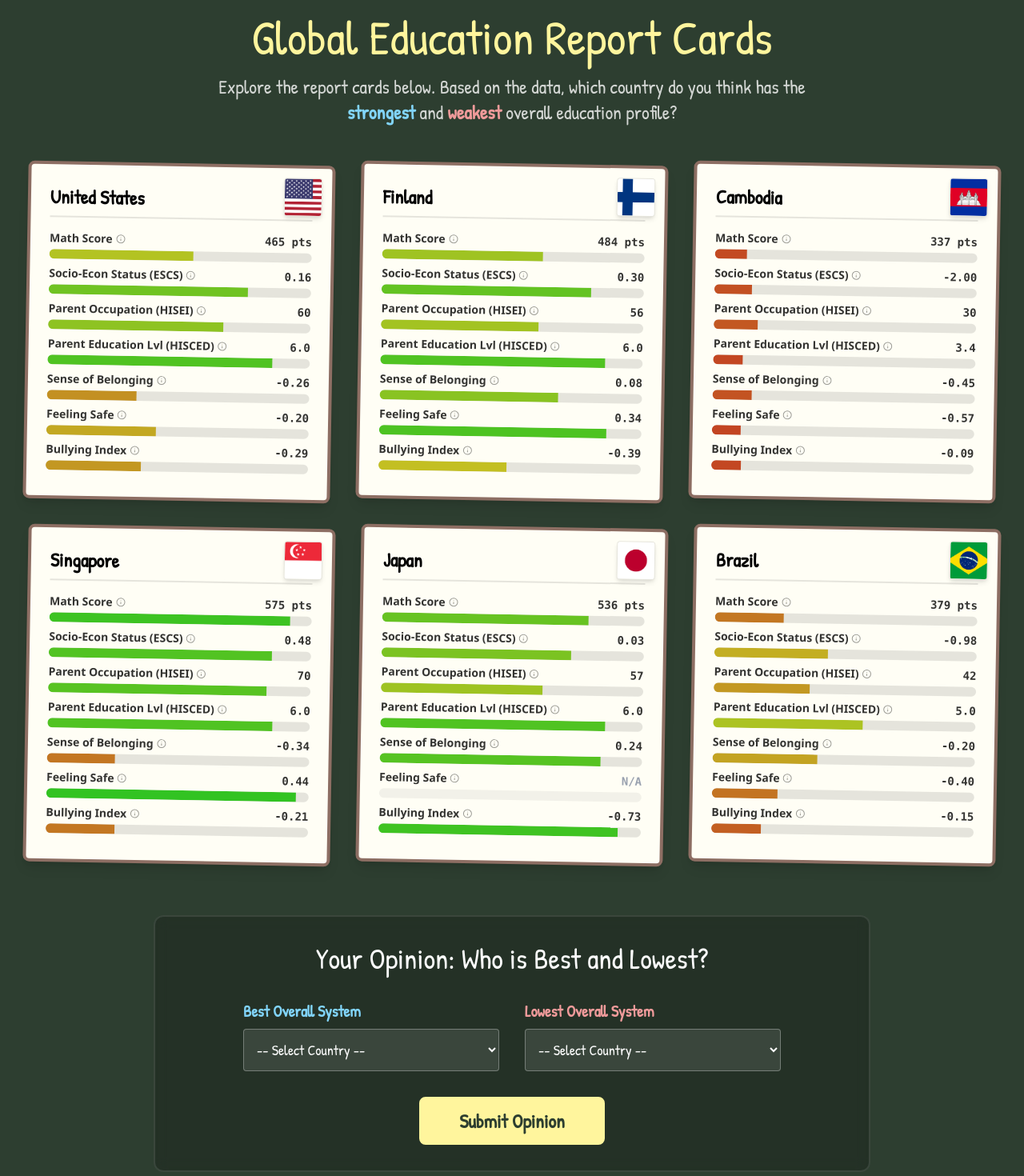
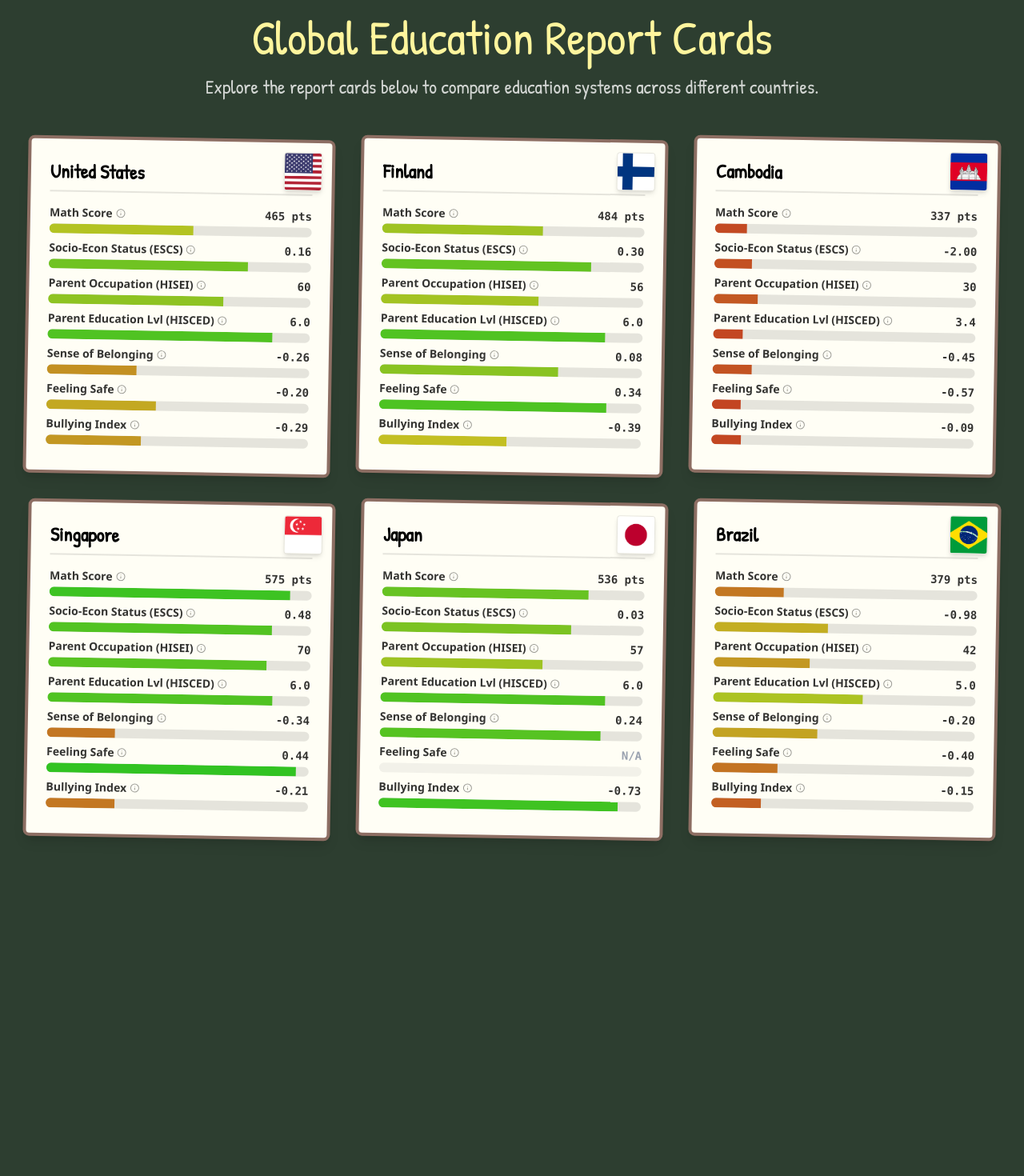
Before and after one commit to RandyHuynh5815/excellent-education-systems, a Next.js app in the folder education-app/: page /report-cards in a window 1280 px wide. Shown: the part 80-1550 px from the top of the page at 80% size. After the commit the page ends 1304 px from the top, so only its background shows below. Built offline with nearby package versions, Linux system fonts and the light colour scheme.

Commit message:
Comment out opinion section. TODO: Implement database for working voting system

```diff
--- a/education-app/components/country-report/CountryEducationReportCards.tsx
+++ b/education-app/components/country-report/CountryEducationReportCards.tsx
@@ -1,114 +1,122 @@
-'use client';
+"use client";
 
-import { useState, useMemo, useEffect } from 'react';
-import { CountryCard } from './CountryCard';
-import { COUNTRY_STATS, getRankedCountries, CountryId } from '@/lib/countryReportData';
-import { Button } from '@/components/ui/Button';
-import { Check, X } from 'lucide-react';
-import { BarChart, Bar, XAxis, YAxis, CartesianGrid, Tooltip as RechartsTooltip, Legend, ResponsiveContainer } from 'recharts';
-import { OpinionSubmission } from '@/lib/types';
+// import { useState, useMemo, useEffect } from 'react';
+import { CountryCard } from "./CountryCard";
+import { COUNTRY_STATS } from "@/lib/countryReportData";
+// import { getRankedCountries, CountryId } from '@/lib/countryReportData';
+// import { Button } from '@/components/ui/Button';
+// import { Check, X } from 'lucide-react';
+// import { BarChart, Bar, XAxis, YAxis, CartesianGrid, Tooltip as RechartsTooltip, Legend, ResponsiveContainer } from 'recharts';
+// import { OpinionSubmission } from '@/lib/types';
 
 export default function CountryEducationReportCards() {
-  const [bestGuess, setBestGuess] = useState<string>("");
-  const [lowestGuess, setLowestGuess] = useState<string>("");
-  const [submitted, setSubmitted] = useState(false);
-  const [submissions, setSubmissions] = useState<OpinionSubmission[]>([]);
-  const [isLoading, setIsLoading] = useState(true);
+  // COMMENTED OUT: Opinion submission feature - requires database implementation for production
+  // const [bestGuess, setBestGuess] = useState<string>("");
+  // const [lowestGuess, setLowestGuess] = useState<string>("");
+  // const [submitted, setSubmitted] = useState(false);
+  // const [submissions, setSubmissions] = useState<OpinionSubmission[]>([]);
+  // const [isLoading, setIsLoading] = useState(true);
 
-  const { best, lowest } = useMemo(() => getRankedCountries(), []);
+  // const { best, lowest } = useMemo(() => getRankedCountries(), []);
 
-  // Fetch all submissions on load
-  useEffect(() => {
-    fetchVotes();
-  }, []);
+  // // Fetch all submissions on load
+  // useEffect(() => {
+  //   fetchVotes();
+  // }, []);
 
-  const fetchVotes = async () => {
-    try {
-      const res = await fetch('/api/opinions');
-      if (res.ok) {
-        const data = await res.json();
-        setSubmissions(data || []);
-      }
-    } catch (error) {
-      console.error('Failed to fetch votes', error);
-    } finally {
-      setIsLoading(false);
-    }
-  };
+  // const fetchVotes = async () => {
+  //   try {
+  //     const res = await fetch('/api/opinions');
+  //     if (res.ok) {
+  //       const data = await res.json();
+  //       setSubmissions(data || []);
+  //     }
+  //   } catch (error) {
+  //     console.error('Failed to fetch votes', error);
+  //   } finally {
+  //     setIsLoading(false);
+  //   }
+  // };
 
-  const handleSubmit = async () => {
-    if (bestGuess && lowestGuess && bestGuess !== lowestGuess) {
-      try {
-        const res = await fetch('/api/opinions', {
-          method: 'POST',
-          headers: { 'Content-Type': 'application/json' },
-          body: JSON.stringify({ bestCountry: bestGuess, worstCountry: lowestGuess }),
-        });
+  // const handleSubmit = async () => {
+  //   if (bestGuess && lowestGuess && bestGuess !== lowestGuess) {
+  //     try {
+  //       const res = await fetch('/api/opinions', {
+  //         method: 'POST',
+  //         headers: { 'Content-Type': 'application/json' },
+  //         body: JSON.stringify({ bestCountry: bestGuess, worstCountry: lowestGuess }),
+  //       });
 
-        if (res.ok) {
-          setSubmitted(true);
-          await fetchVotes(); // Refresh data
+  //       if (res.ok) {
+  //         setSubmitted(true);
+  //         await fetchVotes(); // Refresh data
 
-          // Scroll to feedback
-          setTimeout(() => {
-            document.getElementById('feedback-section')?.scrollIntoView({ behavior: 'smooth' });
-          }, 100);
-        }
-      } catch (error) {
-        console.error('Failed to submit vote', error);
-      }
-    }
-  };
+  //         // Scroll to feedback
+  //         setTimeout(() => {
+  //           document.getElementById('feedback-section')?.scrollIntoView({ behavior: 'smooth' });
+  //         }, 100);
+  //       }
+  //     } catch (error) {
+  //       console.error('Failed to submit vote', error);
+  //     }
+  //   }
+  // };
 
-  const isCorrectBest = bestGuess === best.id;
-  const isCorrectLowest = lowestGuess === lowest.id;
-  const isAllCorrect = isCorrectBest && isCorrectLowest;
+  // const isCorrectBest = bestGuess === best.id;
+  // const isCorrectLowest = lowestGuess === lowest.id;
+  // const isAllCorrect = isCorrectBest && isCorrectLowest;
 
-  // Aggregate votes from actual submissions
-  const chartData = useMemo(() => {
-    const counts: Record<string, { best: number, lowest: number }> = {};
+  // // Aggregate votes from actual submissions
+  // const chartData = useMemo(() => {
+  //   const counts: Record<string, { best: number, lowest: number }> = {};
 
-    // Initialize
-    COUNTRY_STATS.forEach(c => {
-      counts[c.id] = { best: 0, lowest: 0 };
-    });
+  //   // Initialize
+  //   COUNTRY_STATS.forEach(c => {
+  //     counts[c.id] = { best: 0, lowest: 0 };
+  //   });
 
-    // Tally
-    submissions.forEach(sub => {
-      if (counts[sub.bestCountry]) counts[sub.bestCountry].best++;
-      if (counts[sub.worstCountry]) counts[sub.worstCountry].lowest++;
-    });
+  //   // Tally
+  //   submissions.forEach(sub => {
+  //     if (counts[sub.bestCountry]) counts[sub.bestCountry].best++;
+  //     if (counts[sub.worstCountry]) counts[sub.worstCountry].lowest++;
+  //   });
 
-    return COUNTRY_STATS.map(c => ({
-      name: c.name,
-      bestVotes: counts[c.id]?.best || 0,
-      lowestVotes: counts[c.id]?.lowest || 0,
-    }));
-  }, [submissions]);
+  //   return COUNTRY_STATS.map(c => ({
+  //     name: c.name,
+  //     bestVotes: counts[c.id]?.best || 0,
+  //     lowestVotes: counts[c.id]?.lowest || 0,
+  //   }));
+  // }, [submissions]);
 
   return (
-    <div className="max-w-7xl mx-auto p-8 text-chalk-white" style={{ fontFamily: '"Patrick Hand", "Comic Sans MS", cursive', fontSize: '1.25rem' }}>
+    <div
+      className="max-w-7xl mx-auto p-8 text-chalk-white"
+      style={{
+        fontFamily: '"Patrick Hand", "Comic Sans MS", cursive',
+        fontSize: "1.25rem",
+      }}
+    >
       {/* Header */}
       <div className="text-center mb-12">
         <h1 className="text-6xl text-chalk-yellow mb-4">
           Global Education Report Cards
         </h1>
         <p className="text-2xl max-w-3xl mx-auto text-chalk-white/80">
-          Explore the report cards below. Based on the data, which country do you think has the
-          <span className="font-bold text-chalk-blue"> strongest</span> and
-          <span className="font-bold text-chalk-red"> weakest</span> overall education profile?
+          Explore the report cards below to compare education systems across
+          different countries.
         </p>
       </div>
 
       {/* Grid */}
       <div className="grid grid-cols-1 md:grid-cols-2 lg:grid-cols-3 gap-8 mb-16">
-        {COUNTRY_STATS.map(country => (
+        {COUNTRY_STATS.map((country) => (
           <CountryCard key={country.id} country={country} />
         ))}
       </div>
 
+      {/* COMMENTED OUT: Opinion submission feature - requires database implementation for production */}
       {/* Guessing Section */}
-      <div className="bg-black/20 backdrop-blur-sm border-2 border-white/10 rounded-xl p-8 max-w-4xl mx-auto">
+      {/* <div className="bg-black/20 backdrop-blur-sm border-2 border-white/10 rounded-xl p-8 max-w-4xl mx-auto">
         <h2 className="text-4xl text-center mb-8">
           Your Opinion: Who is Best and Lowest?
         </h2>
@@ -167,13 +175,12 @@ export default function CountryEducationReportCards() {
             {submitted ? 'Opinion Submitted' : 'Submit Opinion'}
           </Button>
         </div>
-      </div>
+      </div> */}
 
       {/* Community Votes Section */}
-      {submitted && (
+      {/* {submitted && (
         <div id="feedback-section" className="mt-12 space-y-12 animate-in fade-in slide-in-from-bottom-8 duration-700">
 
-          {/* Community Votes Chart */}
           <div className="max-w-5xl mx-auto bg-[#1a261d] p-8 rounded-xl border-2 border-white/10 shadow-2xl">
             <h3 className="text-4xl text-center mb-8 text-chalk-white">
               Community Consensus
@@ -182,7 +189,6 @@ export default function CountryEducationReportCards() {
               See how others voted for Best and Lowest systems ({submissions.length} votes).
             </p>
 
-            {/* Chart */}
             <div className="h-[400px] w-full mb-12">
               <ResponsiveContainer width="100%" height="100%">
                 <BarChart data={chartData} margin={{ top: 20, right: 30, left: 20, bottom: 60 }}>
@@ -199,7 +205,6 @@ export default function CountryEducationReportCards() {
               </ResponsiveContainer>
             </div>
 
-            {/* Votes Table */}
             <div className="overflow-x-auto">
               <h4 className="text-3xl mb-4 text-chalk-white/80">All Votes So Far</h4>
               <table className="w-full text-left border-collapse text-xl">
@@ -240,9 +245,7 @@ export default function CountryEducationReportCards() {
             </div>
           </div>
         </div>
-      )}
-
-      {/* Previously "All Votes Table & Chart" section was here, moved inside submitted condition above */}
+      )} */}
     </div>
   );
 }
```
